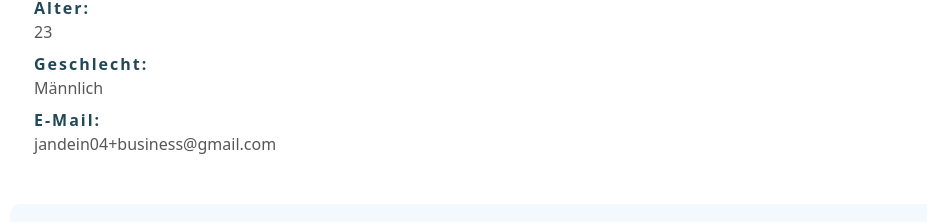
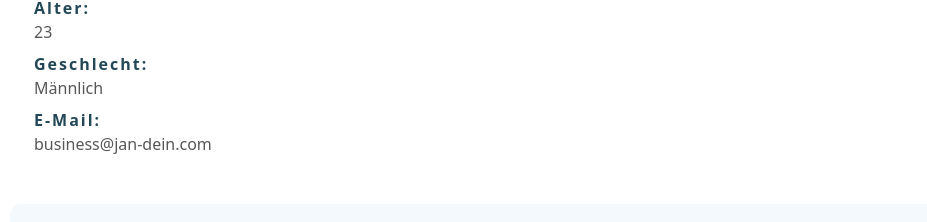
Before and after one commit to DeJoon/Portfolio, a Vue app: page / in a window 1280 px wide. Shown: the part 1419-1641 px from the top of the page, without its empty margins (150-1077 px from the left). Built offline with nearby package versions, Linux system fonts and the light colour scheme.

Commit message:
Changed email address

```diff
--- a/src/views/AboutMeView.vue
+++ b/src/views/AboutMeView.vue
@@ -19,7 +19,7 @@ const profile = computed(() => [
   { title: t('misc.birthday'), value: d(new Date(2001, 9, 4), 'long') },
   { title: t('misc.age'), value: calculateAge() },
   { title: t('misc.sex.gender'), value: t('misc.sex.male') },
-  { title: t('misc.mail'), value: 'jandein04+business@gmail.com' },
+  { title: t('misc.mail'), value: 'business@jan-dein.com' },
 ]);
 </script>
 
--- a/src/views/FindMeOnView.vue
+++ b/src/views/FindMeOnView.vue
@@ -6,7 +6,7 @@ import SectionHeader from '@/components/SectionHeader.vue';
 const findMeOnPages = ref([
   { href: 'https://github.com/DeJoon', icon: ['fab', 'github'] },
   { href: 'https://discord.com', icon: ['fab', 'discord'], text: '@dejoon' },
-  { href: 'mailto:jandein04+business@gmail.com', icon: ['fas', 'envelope'] },
+  { href: 'mailto:business@jan-dein.com', icon: ['fas', 'envelope'] },
 ]);
 </script>
 
```
